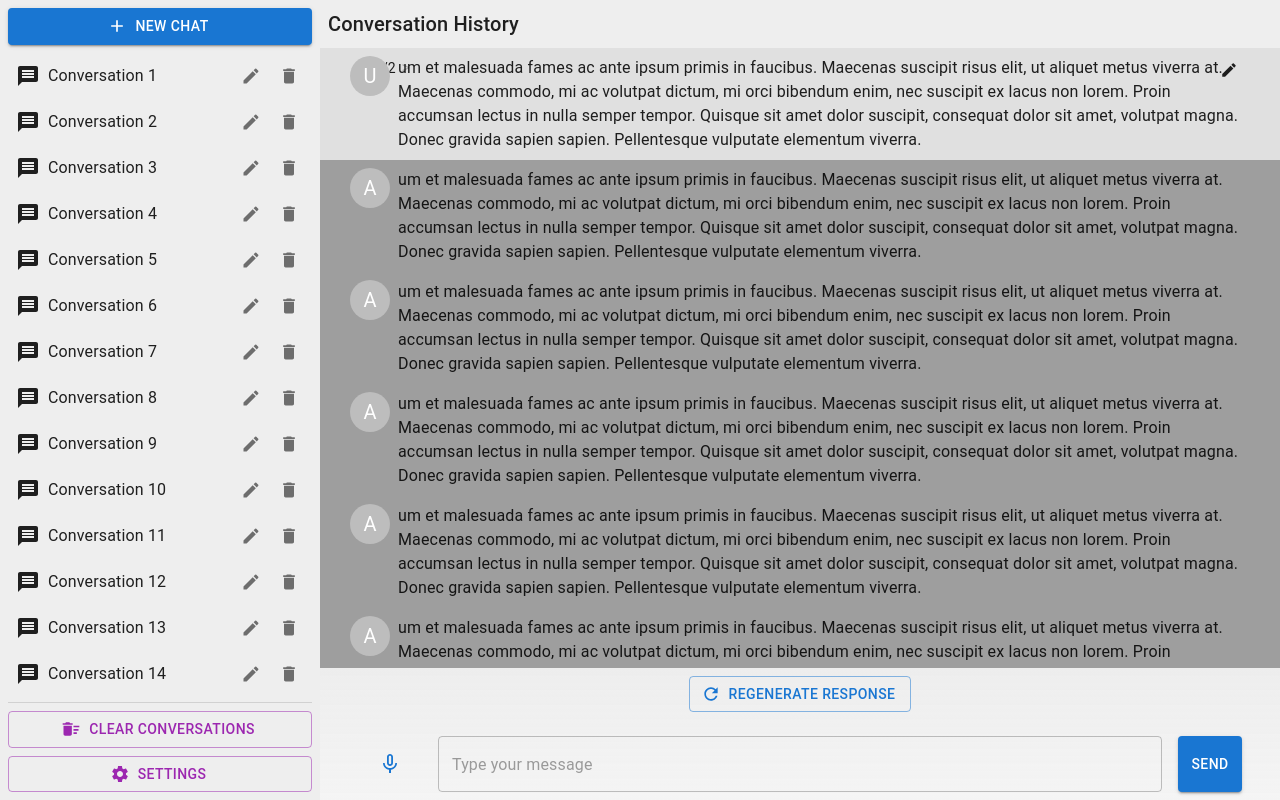
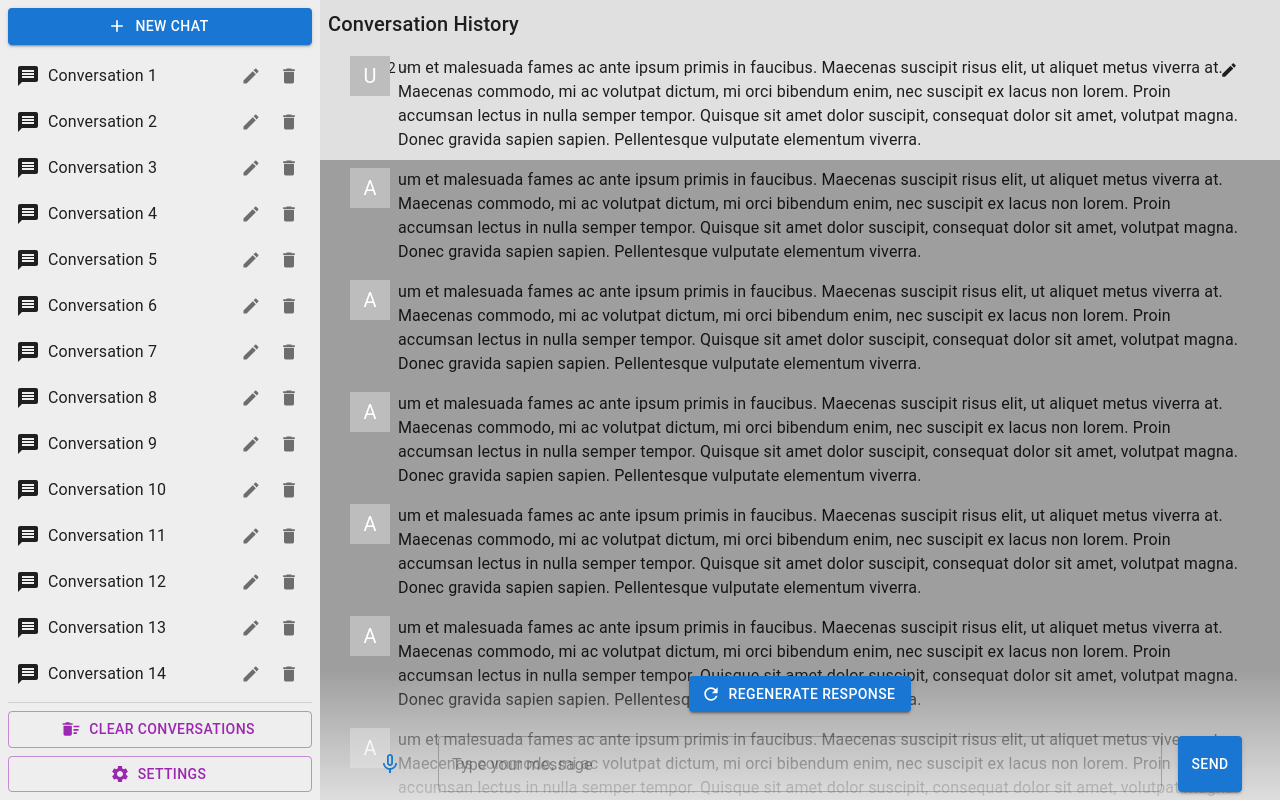
Before and after one commit to chat-gpt-assistant/assistant-ui, a React (Create React App) app: page / in a window 1280 px wide. Built offline with nearby package versions, Linux system fonts and the light colour scheme.

Commit message:
update layout

```diff
--- a/src/components/ConversationHistory.tsx
+++ b/src/components/ConversationHistory.tsx
@@ -1,5 +1,5 @@
 import React, { useState } from 'react';
-import { Box, Typography } from '@mui/material';
+import { Box, Typography, useTheme } from '@mui/material';
 import Message, { MessageProps } from './Message';
 
 interface ExtendedMessageProps extends MessageProps {
@@ -8,6 +8,7 @@ interface ExtendedMessageProps extends MessageProps {
 }
 
 const ConversationHistory: React.FC = () => {
+  const theme = useTheme();
   const [messages, setMessages] = useState<ExtendedMessageProps[]>([
     {
       sender: 'user',
@@ -63,7 +64,7 @@ const ConversationHistory: React.FC = () => {
       currentVersionIndex: 0, // index of the current version
     },
     {
-      sender: 'assistant',
+      sender: 'user',
       text: 'um et malesuada fames ac ante ipsum primis in faucibus. Maecenas suscipit risus elit, ut aliquet metus viverra at. Maecenas commodo, mi ac volutpat dictum, mi orci bibendum enim, nec suscipit ex lacus non lorem. Proin accumsan lectus in nulla semper tempor. Quisque sit amet dolor suscipit, consequat dolor sit amet, volutpat magna. Donec gravida sapien sapien. Pellentesque vulputate elementum viverra.', // original text
       versions: ['1', '2'], // array containing the original text
       currentVersionIndex: 0, // index of the current version
@@ -75,7 +76,7 @@ const ConversationHistory: React.FC = () => {
       currentVersionIndex: 0, // index of the current version
     },
     {
-      sender: 'assistant',
+      sender: 'user',
       text: 'um et malesuada fames ac ante ipsum primis in faucibus. Maecenas suscipit risus elit, ut aliquet metus viverra at. Maecenas commodo, mi ac volutpat dictum, mi orci bibendum enim, nec suscipit ex lacus non lorem. Proin accumsan lectus in nulla semper tempor. Quisque sit amet dolor suscipit, consequat dolor sit amet, volutpat magna. Donec gravida sapien sapien. Pellentesque vulputate elementum viverra.', // original text
       versions: ['1', '2'], // array containing the original text
       currentVersionIndex: 0, // index of the current version
@@ -87,7 +88,7 @@ const ConversationHistory: React.FC = () => {
       currentVersionIndex: 0, // index of the current version
     },
     {
-      sender: 'assistant',
+      sender: 'user',
       text: 'um et malesuada fames ac ante ipsum primis in faucibus. Maecenas suscipit risus elit, ut aliquet metus viverra at. Maecenas commodo, mi ac volutpat dictum, mi orci bibendum enim, nec suscipit ex lacus non lorem. Proin accumsan lectus in nulla semper tempor. Quisque sit amet dolor suscipit, consequat dolor sit amet, volutpat magna. Donec gravida sapien sapien. Pellentesque vulputate elementum viverra.', // original text
       versions: ['1', '2'], // array containing the original text
       currentVersionIndex: 0, // index of the current version
@@ -130,6 +131,8 @@ const ConversationHistory: React.FC = () => {
       height="100%"
       width="100%"
       overflow="auto"
+      paddingBottom={20}
+      bgcolor="grey.300"
     >
       <Typography variant="h6" m={1}>
         Conversation History
--- a/src/components/MainContent.tsx
+++ b/src/components/MainContent.tsx
@@ -5,12 +5,15 @@ import InputPanel from './InputPanel';
 
 const MainContent: React.FC = () => {
   return (
-    <Box display="flex" flexDirection="column" height="100vh" bgcolor="grey.200">
-      <Box flexGrow={1} overflow="hidden">
+    <Box display="flex" flexDirection="column" height="100vh" bgcolor="grey.200" position="relative">
+      <Box flexGrow={1} overflow="auto">
         <ConversationHistory/>
       </Box>
       <Box display="flex" justifyContent="center" width="100%" sx={{
-        background: 'linear-gradient(rgba(244, 244, 244, 0), rgba(244, 244, 244, 1))',
+        position: 'absolute',
+        bottom: 0,
+        zIndex: 1,
+        background: 'linear-gradient(rgba(238, 238, 238, 0), rgba(238, 238, 238, 0.8))',
       }}>
         <InputPanel/>
       </Box>
--- a/src/components/Message.tsx
+++ b/src/components/Message.tsx
@@ -107,7 +107,7 @@ const Message: React.FC<MessageProps> = ({sender, text, onEdit, versionControl})
             </Box>
           )}
 
-          <Avatar>{avatarPlaceholder}</Avatar>
+          <Avatar variant="square">{avatarPlaceholder}</Avatar>
 
           {isEditing ? editContent : messageContent}
 
--- a/src/components/ResponseControl.tsx
+++ b/src/components/ResponseControl.tsx
@@ -27,7 +27,7 @@ const ResponseControl: React.FC<ResponseControlProps> = ({
 
   return (
     <Box sx={{ display: 'flex', justifyContent: 'center', my: 1 }}>
-      <Button variant="outlined" color="primary" onClick={handleClick} startIcon={buttonIcon}>
+      <Button variant="contained" color="primary" onClick={handleClick} startIcon={buttonIcon}>
         {buttonText}
       </Button>
     </Box>
```
